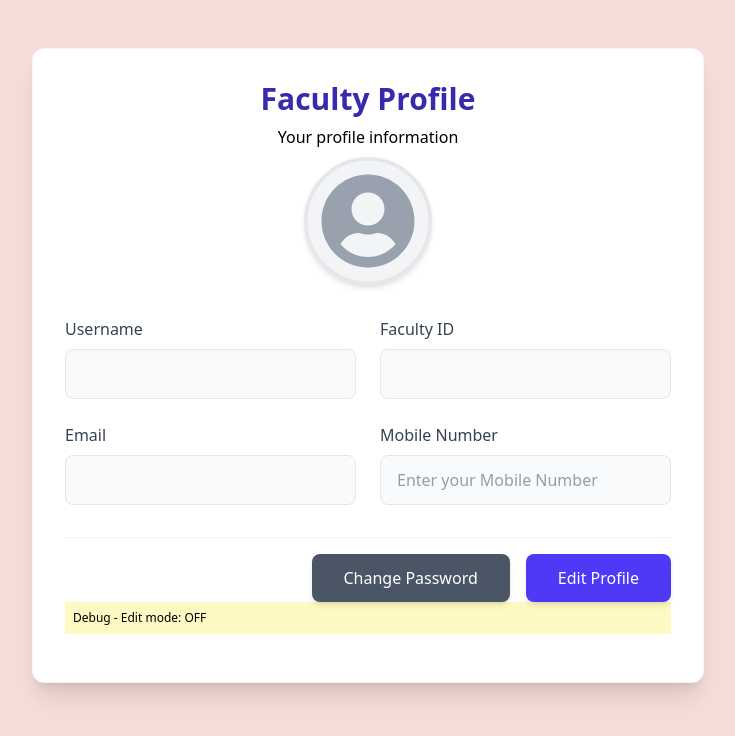
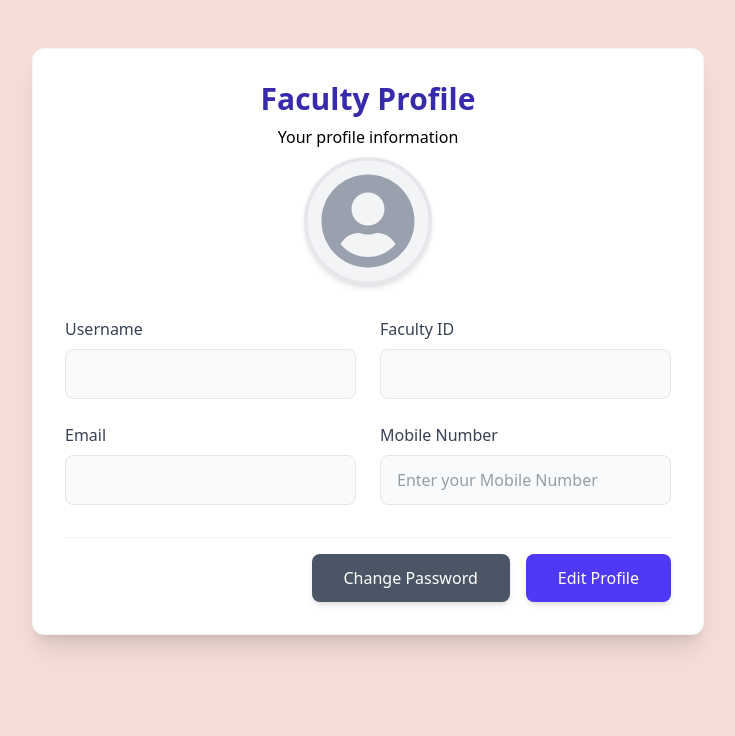
Before and after one commit to Rishithagaddam/BookBase-Library-Management-System, a React (Vite) app in the folder client/: page /faculty/edit-profile in a window 1280 px wide. Shown: the top 736 px of the page, without its empty margins (272-1007 px from the left). Built offline with nearby package versions, Linux system fonts and the light colour scheme.

Commit message:
Removing debugging statements on edit profile page

```diff
--- a/client/src/components/EditProfile.jsx
+++ b/client/src/components/EditProfile.jsx
@@ -514,13 +514,6 @@ const handleSubmit = async (e) => {
                                 </div>
                             </div>
                         )}
-
-                        {/* Debug info */}
-                        {import.meta.env.DEV && (
-    <div className="bg-yellow-100 p-2 mb-4 text-xs">
-        <p>Debug - Edit mode: {isEditing ? 'ON' : 'OFF'}</p>
-    </div>
-)}
                     </div>
                 </div>
             </div>
```
